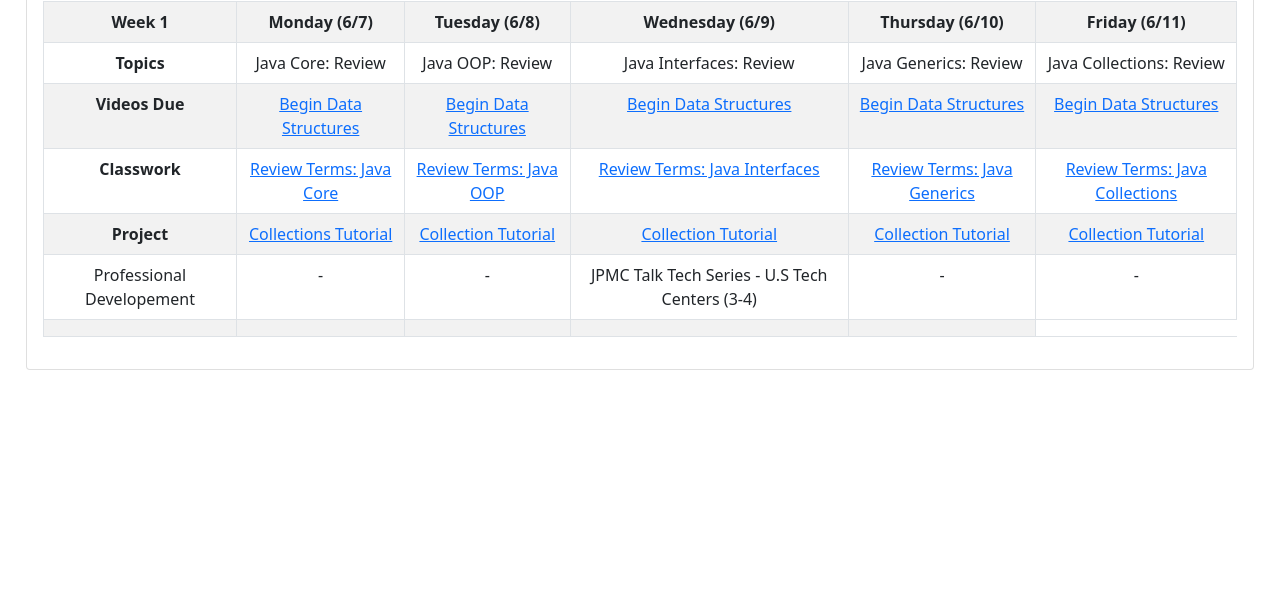
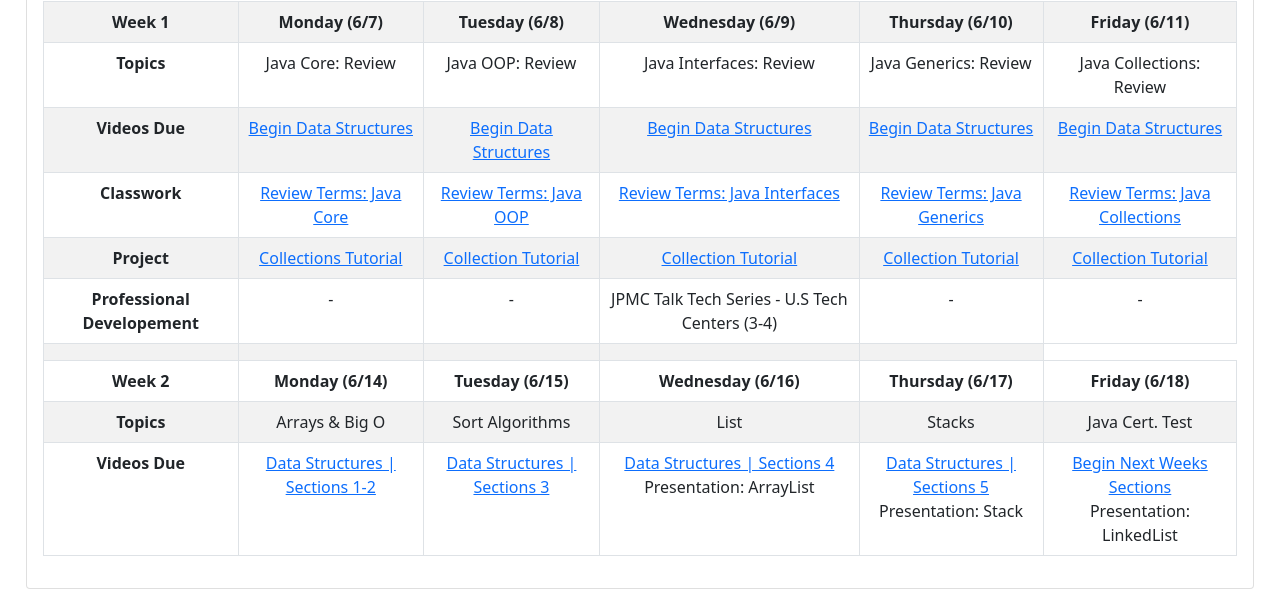
Before and after one commit to Stay-Ready-2021/Student-Resources-Site, a plain HTML site: page index.html in a window 1280 px wide. Shown: the part 427-1042 px from the top of the page. Before the commit the page ends 823 px from the top, so only its background shows below. Drawn offline with nearby package versions, Linux system fonts and the light colour scheme.

Commit message:
update week 2

```diff
--- a/index.html
+++ b/index.html
@@ -89,7 +89,7 @@
                     <td><a href="https://classroom.github.com/a/pElrvX-9">Collection Tutorial</a></td>
                 </tr>
                 <tr>
-                    <td>Professional Developement</td>
+                    <th>Professional Developement</th>
                     <td> - </td>
                     <td> - </td>
                     <td>JPMC Talk Tech Series - U.S Tech Centers (3-4)</td>
@@ -103,7 +103,7 @@
                     <td></td>
                     <td></td>
                 </tr>
-                <!-- <tr>
+                <tr>
                     <th>Week 2</th>
                     <th>Monday (6/14)</th>
                     <th>Tuesday (6/15)</th>
@@ -117,17 +117,17 @@
                     <td>Sort Algorithms</td>
                     <td>List</td>
                     <td>Stacks</td>
-                    <td>TBD</td>
+                    <td>Java Cert. Test</td>
                 </tr>
                 <tr>
                     <th>Videos Due</th>
                     <td><a href="https://codedifferently.udemy.com/course/data-structures-and-algorithms-deep-dive-using-java/learn/lecture/8435756?course_portion_id=76780#overview" target="_blank">Data Structures | Sections 1-2</a></td>
                     <td><a href="https://codedifferently.udemy.com/course/data-structures-and-algorithms-deep-dive-using-java/learn/lecture/8435756?course_portion_id=76780#overview" target="_blank">Data Structures | Sections 3</a></td>
-                    <td><a href="https://codedifferently.udemy.com/course/data-structures-and-algorithms-deep-dive-using-java/learn/lecture/8435756?course_portion_id=76780#overview" target="_blank">Data Structures | Sections 4</a></td>
-                    <td><a href="https://codedifferently.udemy.com/course/data-structures-and-algorithms-deep-dive-using-java/learn/lecture/8435756?course_portion_id=76780#overview" target="_blank">Data Structures | Sections 5</a></td>
-                    <td><a href="https://codedifferently.udemy.com/course/data-structures-and-algorithms-deep-dive-using-java/learn/lecture/8435756?course_portion_id=76780#overview" target="_blank">Begin Next Weeks Sections</a></td>
+                    <td><a href="https://codedifferently.udemy.com/course/data-structures-and-algorithms-deep-dive-using-java/learn/lecture/8435756?course_portion_id=76780#overview" target="_blank">Data Structures | Sections 4</a><br>Presentation: ArrayList</td>
+                    <td><a href="https://codedifferently.udemy.com/course/data-structures-and-algorithms-deep-dive-using-java/learn/lecture/8435756?course_portion_id=76780#overview" target="_blank">Data Structures | Sections 5</a><br>Presentation: Stack</td>
+                    <td><a href="https://codedifferently.udemy.com/course/data-structures-and-algorithms-deep-dive-using-java/learn/lecture/8435756?course_portion_id=76780#overview" target="_blank">Begin Next Weeks Sections</a><br>Presentation: LinkedList</td>
                 </tr>
-                <tr>
+                <!--<tr>
                     <th>Classwork</th>
                     <td><a href="https://classroom.github.com/a/7vrFgoE0">Arrays and Big O</a></td>
                     <td><a href="https://classroom.github.com/a/zxyZ6mkf">Sorting</a></td>
@@ -135,12 +135,20 @@
                     <td><a href="#"></a></td>
                 </tr>
                 <tr>
-                    <th>Homework</th>
-                    <td><a href="#">Pivot Table</a></td>
-                    <td><a href="">Pivot Table</a></td>
-                    <td><a href="">Pivot Table</a></td>
-                    <td><a href="">Pivot Table</a></td>
-                    <td><a href="">Pivot Table</a></td>
+                    <th>Project</th>
+                    <td><a href="https://classroom.github.com/a/VdWeCoRQ">Avengers Phonebook</a></td>
+                    <td><a href="https://classroom.github.com/a/VdWeCoRQ">Avengers Phonebook</a></td>
+                    <td><a href="https://classroom.github.com/a/VdWeCoRQ">Avengers Phonebook</a></td>
+                    <td><a href="https://classroom.github.com/a/VdWeCoRQ">Avengers Phonebook</a></td>
+                    <td><a href="https://classroom.github.com/a/VdWeCoRQ">Avengers Phonebook</a></td>
+                </tr>
+                <tr>
+                    <th>Professional Developement</th>
+                    <td> - </td>
+                    <td>JPMC (1 - 2:30)</td>
+                    <td> - </td>
+                    <td> - </td>
+                    <td> - </td>
                 </tr>
                 <tr>
                     <td></td>
```
